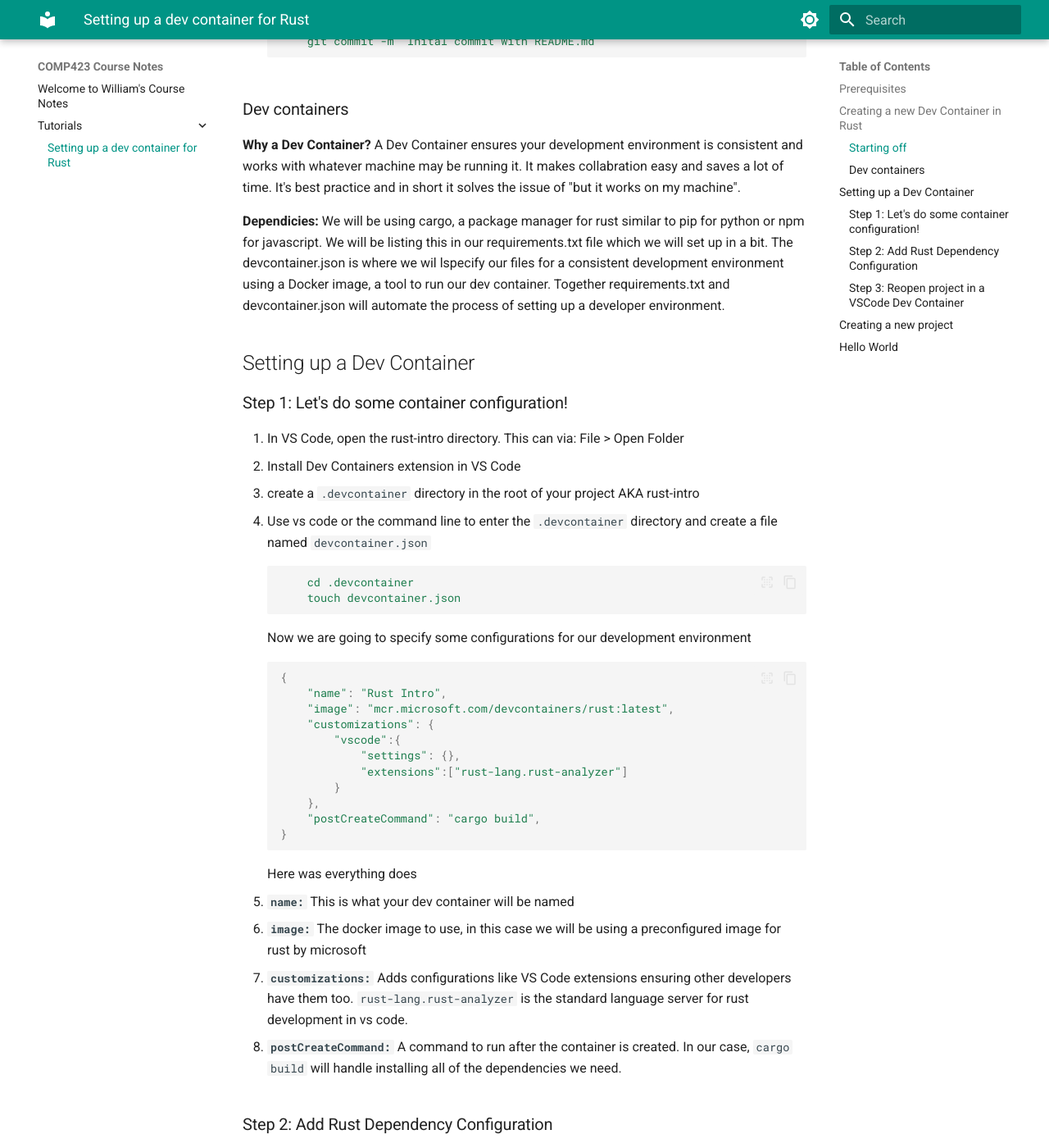
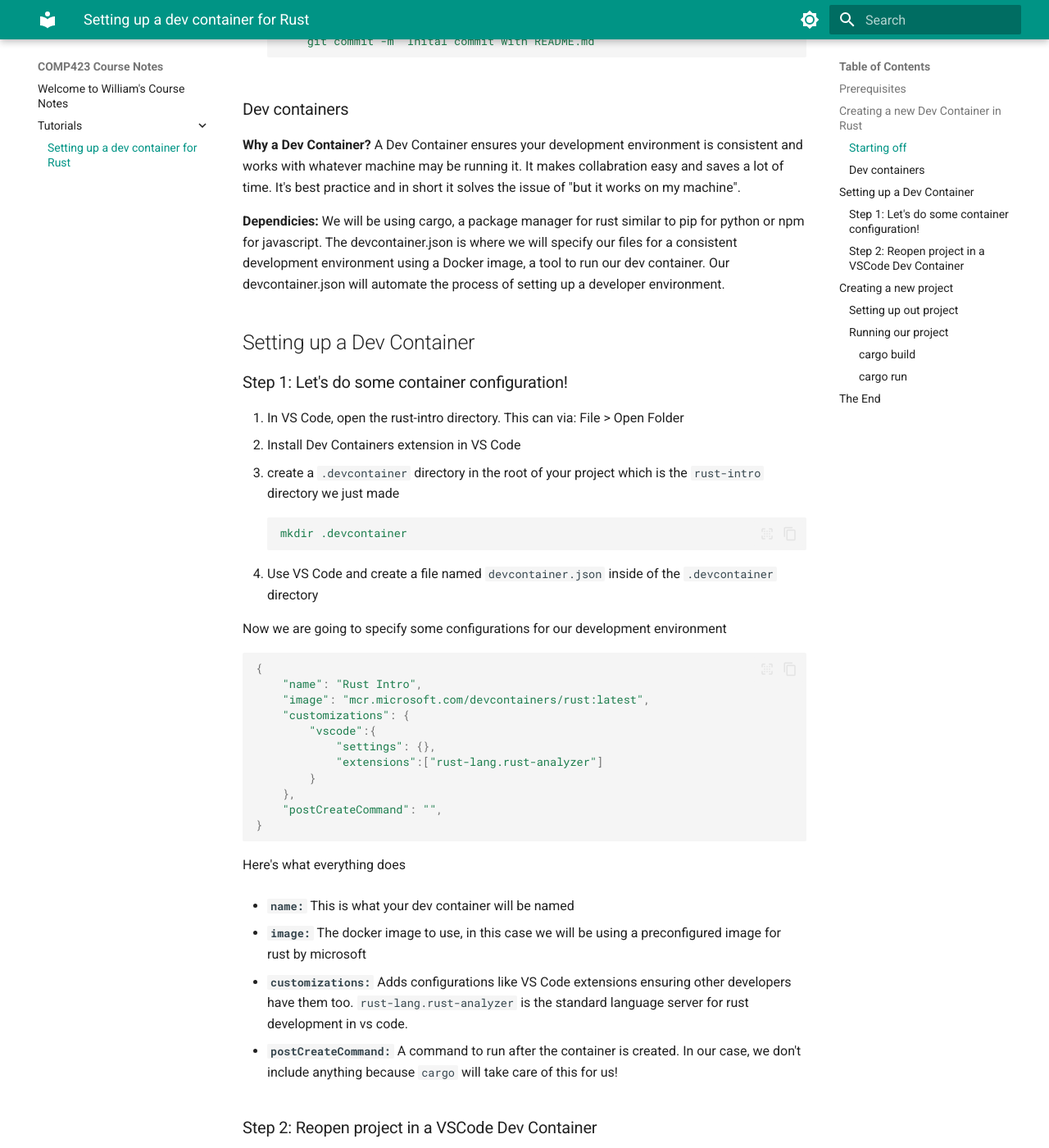
Before and after one commit to wvmillen/comp423-course-notes, an MkDocs documentation site: the page built from docs/tutorials/rust-setup.md, in a window 1280 px wide and 1400 px high, scrolled down 1014 px. Shown: the whole window at 82% size. Built offline with MkDocs 1.6.1 and Material for MkDocs 9.7.7, drawn with Linux system fonts in a browser that asks for light colours; some of the changed text lies outside the part shown.

Commit message:
Finished Webpage!

````diff
--- a/docs/tutorials/rust-setup.md
+++ b/docs/tutorials/rust-setup.md
@@ -39,19 +39,18 @@
 A Dev Container ensures your development environment is consistent and works with whatever machine may be running it. It makes collabration easy and saves a lot of time. It's best practice and in short it solves the issue of "but it works on my machine".
 
 **Dependicies:**
-We will be using cargo, a package manager for rust similar to pip for python or npm for javascript. We will be listing this in our requirements.txt file which we will set up in a bit.
-The devcontainer.json is where we wil lspecify our files for a consistent development environment using a Docker image, a tool to run our dev container. Together requirements.txt and devcontainer.json will automate the process of setting up a developer environment.
+We will be using cargo, a package manager for rust similar to pip for python or npm for javascript. The devcontainer.json is where we will specify our files for a consistent development environment using a Docker image, a tool to run our dev container. Our devcontainer.json will automate the process of setting up a developer environment.
 
 ## Setting up a Dev Container
 ### Step 1: Let's do some container configuration!
 1. In VS Code, open the rust-intro directory. This can via: File > Open Folder
 2. Install Dev Containers extension in VS Code
-3. create a ```.devcontainer``` directory in the root of your project AKA rust-intro
-4. Use vs code or the command line to enter the ```.devcontainer``` directory and create a file named ```devcontainer.json```
-``` { .yaml .copy}
-    cd .devcontainer
-    touch devcontainer.json
+3. create a ```.devcontainer``` directory in the root of your project which is the `rust-intro` directory we just made
+```{.yaml .copy}
+mkdir .devcontainer
 ```
+4. Use VS Code and create a file named ```devcontainer.json``` inside of the ```.devcontainer``` directory
+
 Now we are going to specify some configurations for our development environment
 ``` { .yaml .copy}
 {
@@ -63,10 +62,10 @@
             "extensions":["rust-lang.rust-analyzer"]
         }
     },
-    "postCreateCommand": "cargo build",
+    "postCreateCommand": "",
 }
 ```
-Here was everything does
+Here's what everything does
 
 * **```name:```** This is what your dev container will be named
 
@@ -74,50 +73,38 @@
 
 - **```customizations:```** Adds configurations like VS Code extensions ensuring other developers have them too. ```rust-lang.rust-analyzer``` is the standard language server for rust development in vs code.
 
-- **```postCreateCommand:```** A command to run after the container is created. In our case, `cargo build` will handle installing all of the dependencies we need.
+- **```postCreateCommand:```** A command to run after the container is created. In our case, we don't include anything because `cargo` will take care of this for us!
 
-### Step 2: Add Rust Dependency Configuration
-for `cargo build` to sucessfuly run, we need a `Cargo.toml` file.
-
-1. Go back to the root directory `rust-intro'
-2. add a new file named `Cargo.toml`
-    ```{ .yaml .copy}
-    touch Cargo.toml
-    ```
-3. Now add this code:
-```{.yaml .copy}
-[package]
-name = "rust-intro"
-version = ""
-edition = ""
-
-[dependecies]
-serde = ""
-tokio = ""
-```
-
-### Step 3: Reopen project in a VSCode Dev Container
-Reopening the project in a dev container can be done with `Ctrl+Shift+P`(or `Cmd+Shift+P` on Mac) and typing "Dev Containers: Reopen in Container" and selected that option.
+### Step 2: Reopen project in a VSCode Dev Container
+Reopening the project in a dev container can be done with `Ctrl+Shift+P`(or `Cmd+Shift+P` on Mac) and typing "Dev Containers: Reopen in Container" and selecting that option.
 
 !!! note "Pop-Up"
-    You also may see a pop up in VSCode on the bottom irght hand side of your screen roughly stating **"Would you like to reopen this project in a dev container?"** which you can **click yes to to achieve the same result.**
+    You also may see a pop up in VSCode on the bottom right hand side of your screen roughly stating **"Would you like to reopen this project in a dev container?"** which you can **click yes to to achieve the same result.**
 
 ## Creating a new project
 
+### Setting up out project
+verify that rust is avalible with:
+```{.yaml .copy}
+rustc --version
+```
 We will start a new [package](https://doc.rust-lang.org/cargo/appendix/glossary.html#package) with the command:
 ```{.yaml .copy}
-cargo new hello_world --bin
+cargo new hello_world --bin --vcs none
 ```
-!!! note "What's **`--bin`**?"
-    **`--bin`** tells cargo we are making a new binary program instead of a library which would be done by `--lib`. By deafult this also great a new `git` repository which can be avoided by `--vcs none`
+!!! note "What's **`--bin`** and **`--vcs none`**?"
+    **`--bin`** tells cargo we are making a new binary program instead of a library which would be done by `--lib`. By deafult this also creates a new `git` repository which can be avoided by `--vcs none`
 
 Now we will go into the new package that cargo has created for us!
 ```{.yaml .copy}
 cd hello_world
 ```
+run the following in your terminal:
+```{.yaml .copy}
+tree .
+```
 we should see something like this:
 ```
-$ tree .
 .
 ├── Cargo.toml
 └── src
@@ -125,7 +112,46 @@
 
 1 directory, 2 files
 ```
+now open the `Cargo.toml` file and look at what we see
+```
+[package]
+name = "hello_world"
+version = "0.1.0"
+edition = "2021"
 
-!!! note "What's a Package?"
-    A apckage in Rust is
-## Hello World
+[dependencies]
+```
+This contains all of the data Cargo needs to compile your package.
+Now go inside of the src file
+```{.yaml .copy}
+cd src
+```
+And now open the `main.rs` file and look what we see
+```
+fn main() {
+    println!("Hello, world!");
+}
+```
+This is a program generated by cargo, know as a [binary crate](https://doc.rust-lang.org/cargo/appendix/glossary.html#crate)
+### Running our project
+Let's compile it. When we say `cargo build` it is similar to gcc for the C language where it takes your file and outputs an exectuable object file that you can run. Alternitivly we can simply run `cargo run` for. Let's Try both methods!
+
+#### **`cargo build`**
+Lets run `cargo build`
+```{.yaml .copy}
+cargo build
+```
+Now we can run the executable
+```{.yaml .copy}
+./target/debug/hello_world
+```
+!!! note "Optional Flag: `cargo build --release`
+    This flag puts the resulting binary file in `target/release` instead of `target/debug`. Debug will result in code that runs slower while release will result in code that runs faster. This is completly optional.
+#### **`cargo run`**
+With `cargo run` we can compile and run all in 1 step! Let's check it out.
+```{.yaml .copy}
+cargo run
+```
+
+## The End
+Congrationlations! The output should be `Hello, world!`. You have just set up a devcontainer in Rust and ran your own program!
````
Also changed, not shown: other parts of docs/tutorials/rust-setup.md (+3 -3 lines).
